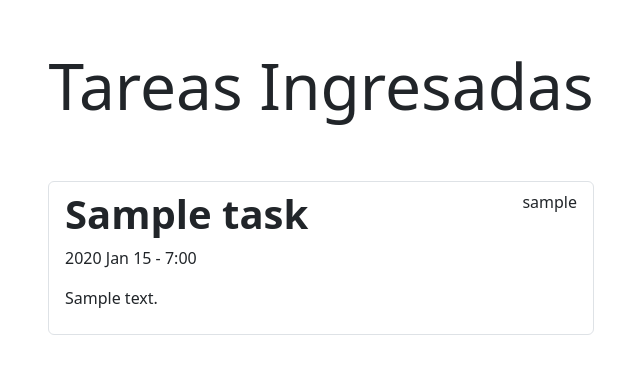
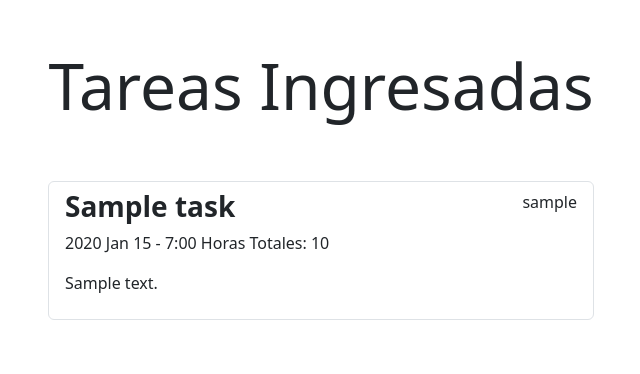
Before and after one commit to averan/timetracking, a Django app: page /tasks/ in a window 1280 px wide. Shown: the part 56-430 px from the top of the page, without its empty margins (319-959 px from the left). Run offline with Django 4.2, Linux system fonts and the light colour scheme; a user stored in the database is signed in; tables that the repository leaves empty hold one stand-in row (values such as "Sample post").

Commit message:
mejorando el cuadro de detalle

```diff
--- a/tasks/templates/tasks.html
+++ b/tasks/templates/tasks.html
@@ -9,13 +9,13 @@
               <a class="list-group-item" href="{% url 'task_detail' task.id %}">
                     <header class="d-flex justify-content-between">
                         {% if task.important %}
-                        <h1 class="fw-bold text-success">{{task.titulo}}</h1>
+                        <h3 class="fw-bold text-success">{{task.titulo}}</h3>
                         {% else %}
-                        <h1 class="fw-bold">{{task.titulo}}</h1>
+                        <h3 class="fw-bold">{{task.titulo}}</h3>
                         {% endif %}
                         <p>{{task.user.username}}</p>
                     </header>
-                    <p>{{task.fechacompletada|date:'Y M d - G:i'}}</p>
+                    <p>{{task.fechacompletada|date:'Y M d - G:i'}} Horas Totales: {{task.horastotales}}</p>
                     <p>{{task.descripcion}}</p>
                 </a>
               {% endfor %}
```
